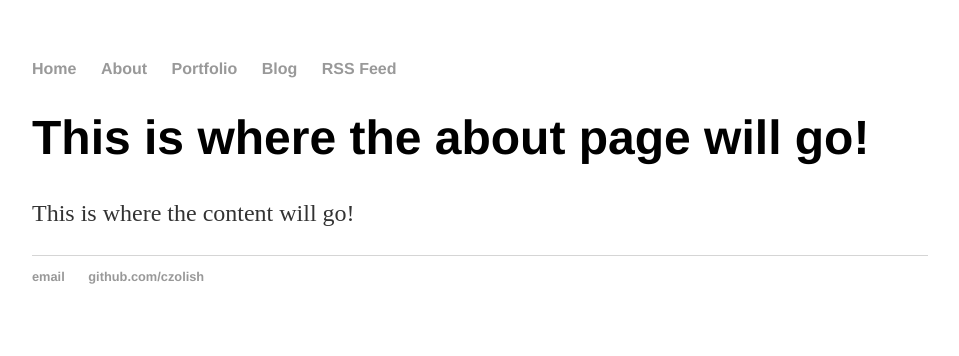
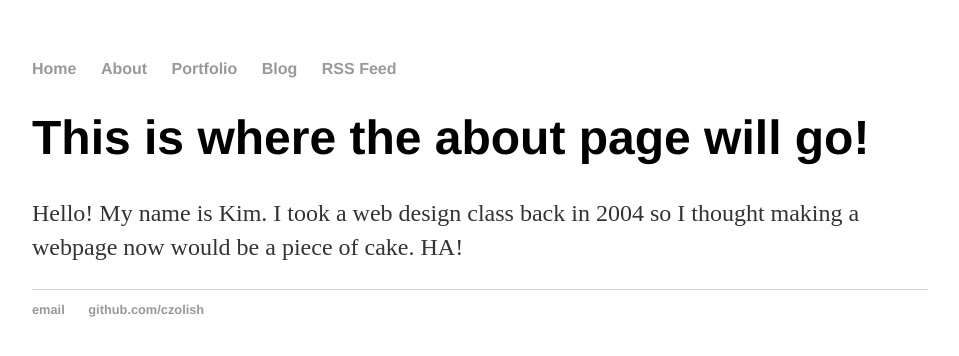
Before and after one commit to czolish/czolish.github.io, a Jekyll site: the page built from about/index.html, in a window 1280 px wide. Shown: the top 356 px of the page, without its empty margins (160-1119 px from the left). Built offline with Jekyll 4.4.1, drawn with Linux system fonts in a browser that asks for light colours; comment, search, counter and statistics services are not loaded.

Commit message:
Update index.html

```diff
--- a/about/index.html
+++ b/about/index.html
@@ -4,5 +4,5 @@ title: Portfolio
 ---
 <div class="blurb">
 	<h1>This is where the about page will go!</h1>
-	<p>This is where the content will go!</p>
+	<p>Hello! My name is Kim. I took a web design class back in 2004 so I thought making a webpage now would be a piece of cake. HA!</p>
 </div><!-- /.blurb -->
```
